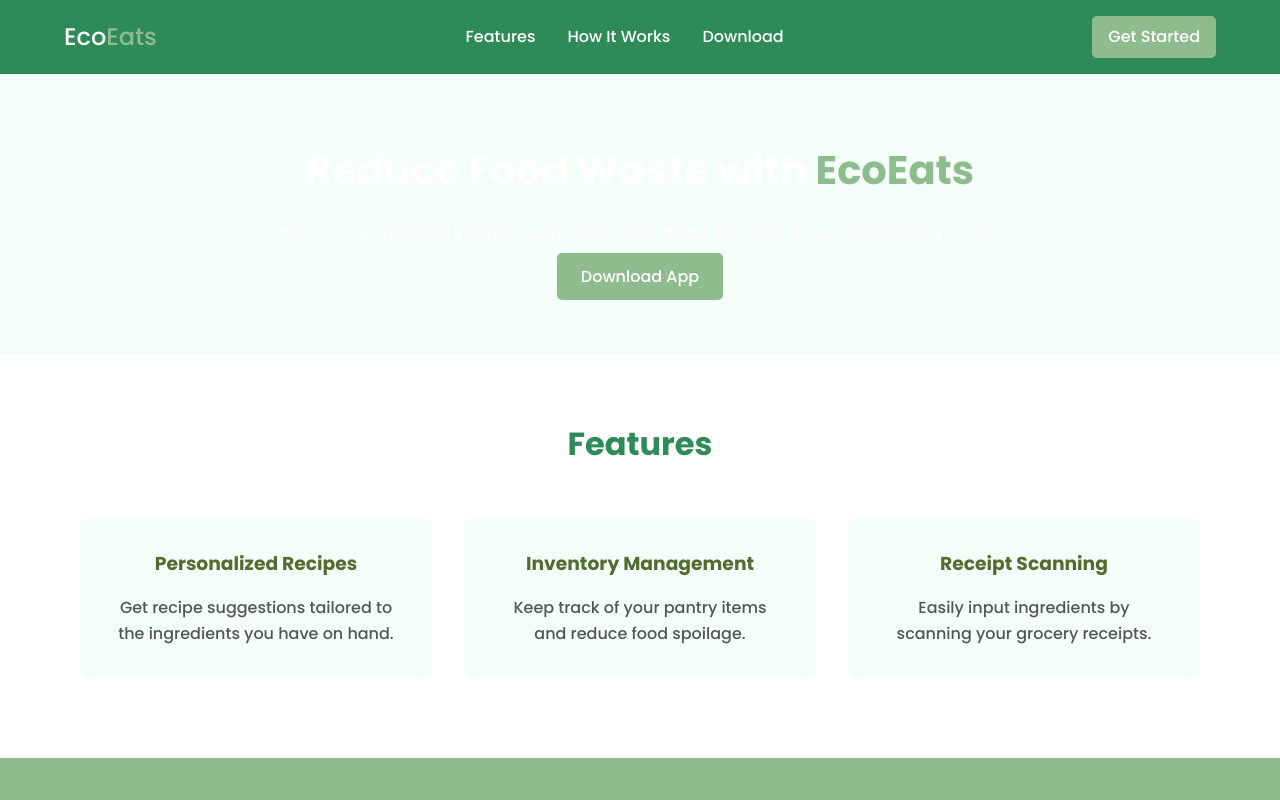
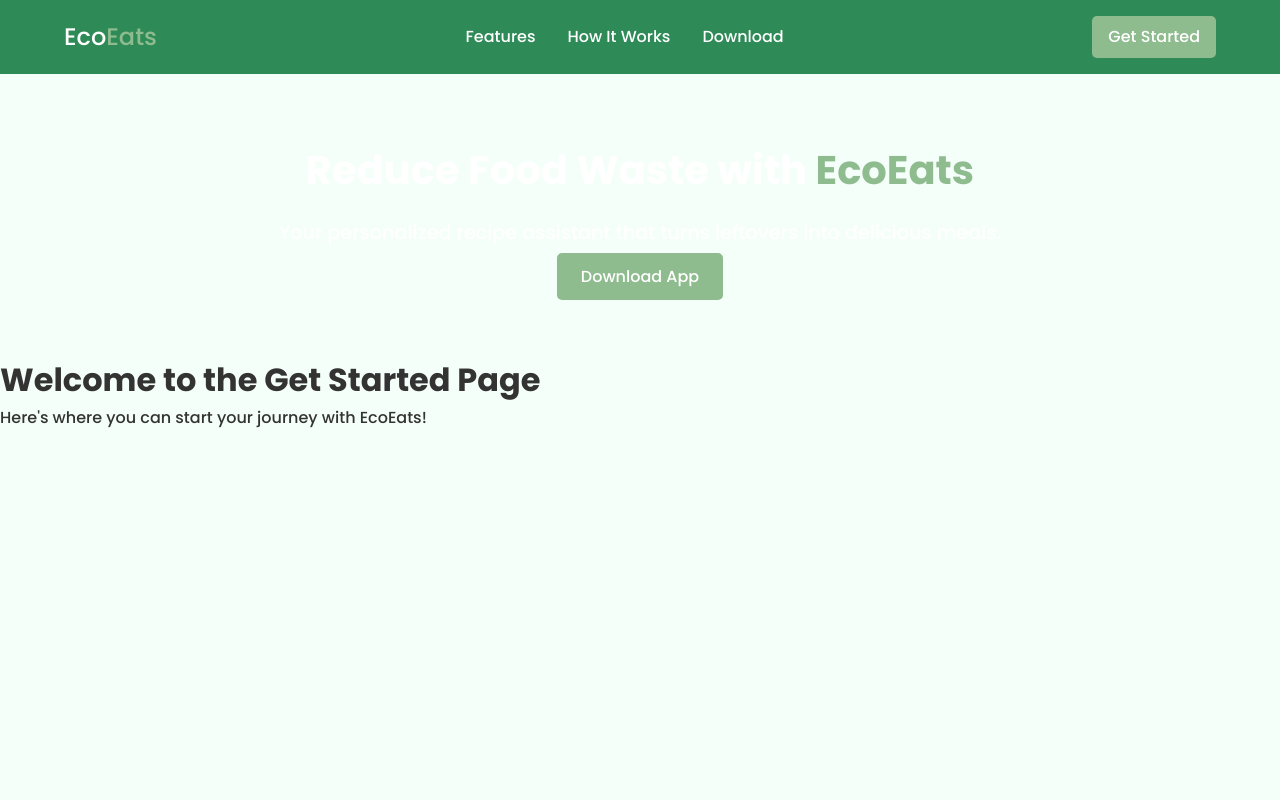
Before and after one commit to insiya2414/EcoEats, a React (Create React App) app in the folder ecoeats/: page /getstarted in a window 1280 px wide. Shown: the top 800 px of the page. Built offline with nearby package versions, Linux system fonts and the light colour scheme.

Commit message:
added route to "get started" on nav bar

```diff
--- a/ecoeats/package.json
+++ b/ecoeats/package.json
@@ -8,6 +8,7 @@
     "@testing-library/user-event": "^13.5.0",
     "react": "^18.3.1",
     "react-dom": "^18.3.1",
+    "react-router-dom": "^6.27.0",
     "react-scripts": "5.0.1",
     "web-vitals": "^2.1.4"
   },
@@ -34,5 +35,8 @@
       "last 1 firefox version",
       "last 1 safari version"
     ]
+  },
+  "devDependencies": {
+    "@babel/plugin-proposal-private-property-in-object": "^7.21.11"
   }
 }
--- a/ecoeats/src/App.js
+++ b/ecoeats/src/App.js
@@ -1,8 +1,11 @@
 import React from 'react';
 import './styles.css'; // Make sure to create this CSS file
+import GetStarted from './Pages/getstarted';
+import { BrowserRouter as Router, Routes, Route, Link } from 'react-router-dom'; // Import necessary components
 
 function App() {
   return (
+    <Router>
     <>
       {/* Navigation Bar */}
       <nav className="navbar">
@@ -21,9 +24,9 @@ function App() {
               <a href="#download">Download</a>
             </li>
           </ul>
-          <a href="#get-started" className="btn">
+          <Link to = "/getstarted" className="btn">
             Get Started
-          </a>
+          </Link>
         </div>
       </nav>
 
@@ -43,6 +46,11 @@ function App() {
         </div>
       </header>
 
+        {/* Define your Routes */}
+   <Routes>
+          {/* Default content, for the homepage */}
+          <Route path="/" element={
+            <>
       {/* Features Section */}
       <section id="features" className="features">
         <div className="container">
@@ -104,6 +112,13 @@ function App() {
         </div>
       </footer>
     </>
+   } />
+    {/* Get Started Page Route */}
+    <Route path="/getstarted" element={<GetStarted />} />
+    {/* Link to the new page */}
+      </Routes>
+    </>
+    </Router>
   );
 }
 
--- /dev/null
+++ b/ecoeats/src/Pages/getstarted.js
@@ -0,0 +1,12 @@
+import React from 'react';
+
+const GetStarted = () => {
+  return (
+    <div>
+      <h1>Welcome to the Get Started Page</h1>
+      <p>Here's where you can start your journey with EcoEats!</p>
+    </div>
+  );
+};
+
+export default GetStarted;
```
Also changed, not shown: 2 other files (tests, documents, lock files or other folders).
